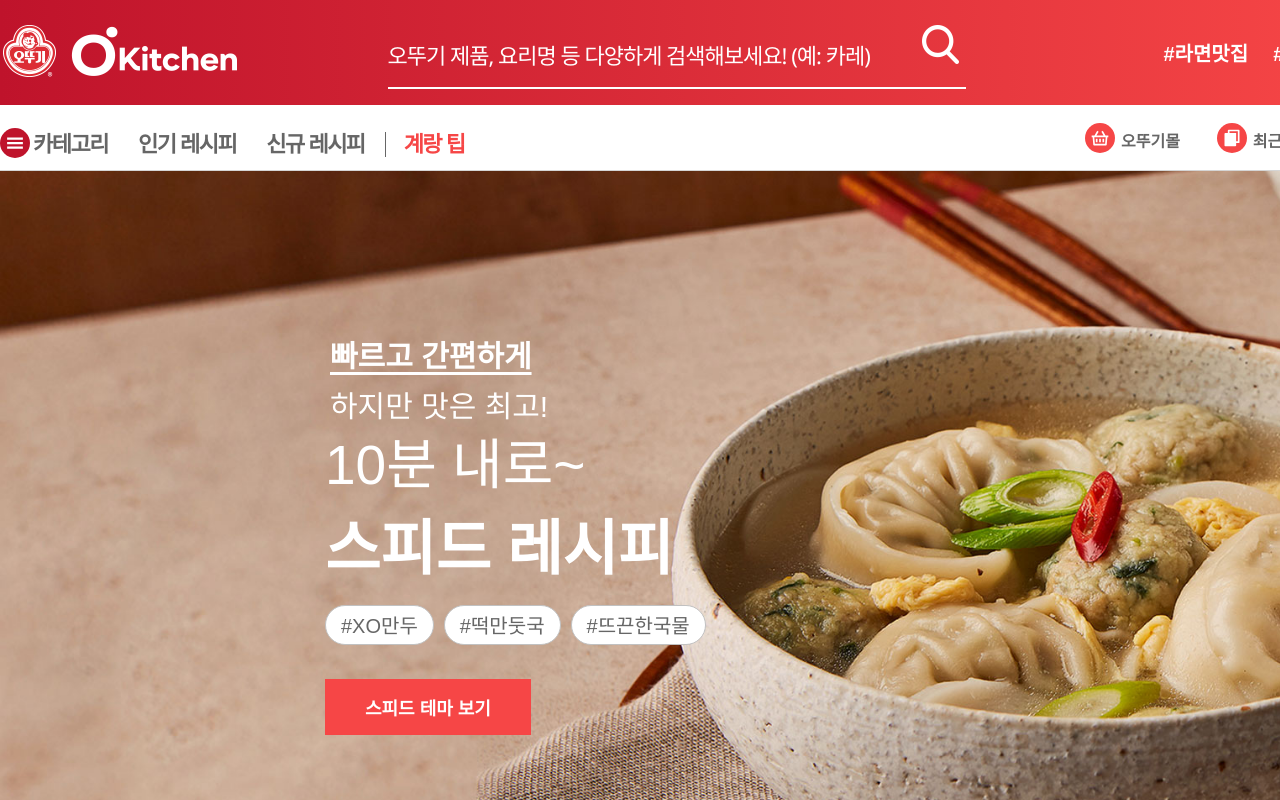
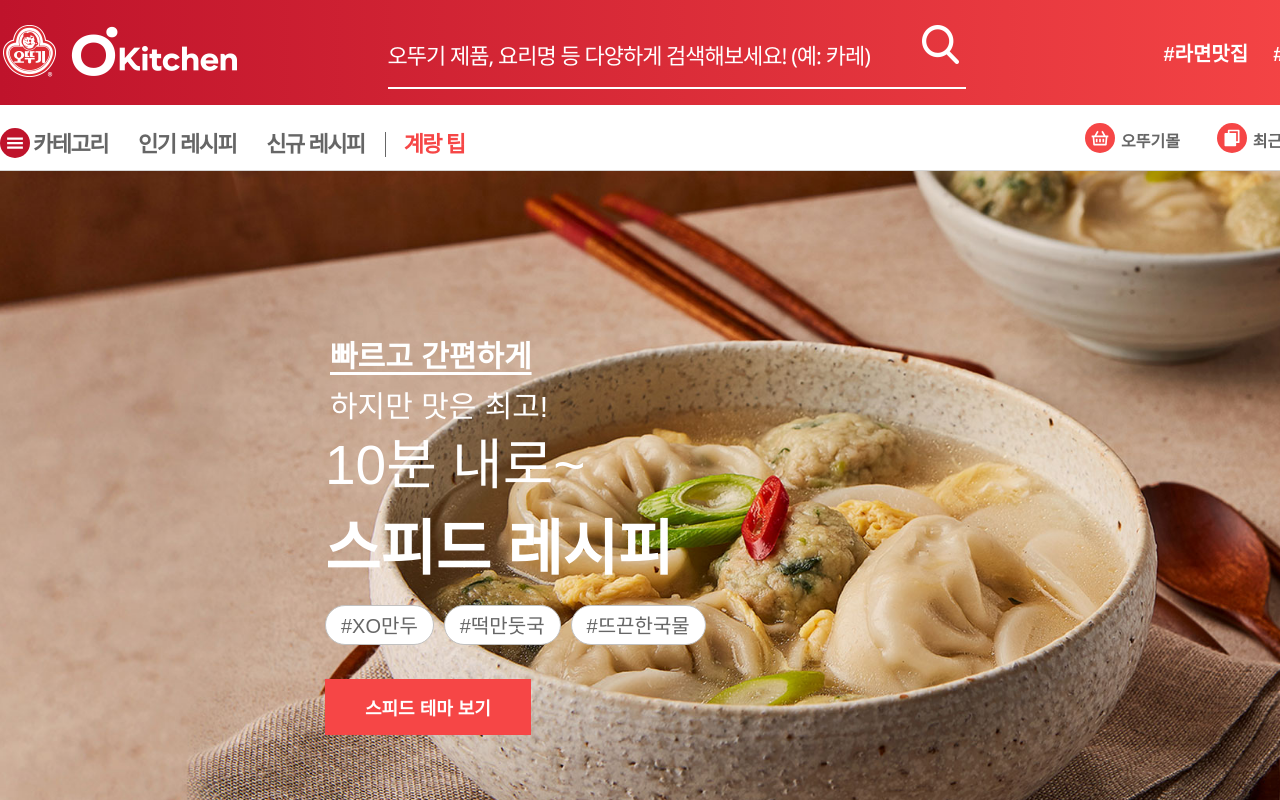
Before and after one commit to JYG00/React-WebProject-OkitchenClone, a React (Create React App) app: page / in a window 1280 px wide. Shown: the top 800 px of the page. Built offline with nearby package versions, Linux system fonts and the light colour scheme; a web font is replaced by a local one.

Commit message:
20220630 1300

```diff
--- a/src/main.jsx
+++ b/src/main.jsx
@@ -2,7 +2,7 @@ import React, { useEffect, useState } from 'react';
 import style from './main.module.css';
 import Footer from './footer';
 import { useRef } from 'react';
-import { useHistory } from 'react-router-dom';
+import { useHistory, useLocation } from 'react-router-dom';
 // 메인 슬라이드(carousel) 이미지
 import main01 from './img/main01.jpg';
 import main02 from './img/main02.jpg';
@@ -25,17 +25,19 @@ import { BsArrowRight } from 'react-icons/bs';
 function Main() {
   // 메인 슬라이드 객체
   const mainRef = useRef();
+  const mainSlideRef = useRef([]);
   // 메인 슬라이드 페이지 객체
   const pageRef = useRef();
   // 서브 슬라이드 객체
   const miniSlideRef = useRef();
   // 서브 슬라이드 페이지 객체
   const pageRef_sub = useRef();
+  const [recentlyArray, setRecentlyArray] = useState([]);
 
   const history = useHistory();
+  const location = useLocation();
 
   // 메인 슬라이드 포지션, 페이지, 자동유무
-  const [xPosition, setXPosition] = useState(-2000);
   const [page, setPage] = useState(1);
   const [isRunning, setRunning] = useState(true);
 
@@ -47,16 +49,46 @@ function Main() {
   const onClickLeft = () => {
     // 페이지 -1
     setPageNum(page - 1);
-    // 슬라이드가 왼쪽으로 이동
-    set(xPosition + 2000);
   };
   // 메인 슬라이드의 오른쪽 화살표 버튼을 누를경우
   const onClickRight = () => {
     // 페이지 +1
     setPageNum(page + 1);
-    // 슬라이드 오른쪽 이동
-    set(xPosition - 2000);
   };
+
+  // 자동 슬라이드 정지
+  const onClickStop = () => {
+    setRun(false);
+  };
+
+  // 자동 슬라이드 재생
+  const onClickPlay = () => {
+    setRun(true);
+  };
+
+  // 메인 슬라이드 위치 바뀌면 스타일 변경
+  useEffect(() => {
+    mainSlideRef.current.filter((ref) => ref.className === `${style.mainSlide_on}`).map((ref) => (ref.className = `${style.mainSlide}`));
+    mainSlideRef.current[page].className = `${style.mainSlide_on}`;
+
+    if (page === 8) {
+      setPageNum(1);
+    } else if (page === 0) {
+      setPageNum(7);
+    }
+  }, [page]);
+
+  // 자동 슬라이드
+  useEffect(() => {
+    // 자동유무
+    if (isRunning) {
+      // 5초마다 슬라이드가 오른쪽으로 이동
+      const interval = setInterval(() => {
+        setPageNum(page + 1);
+      }, 5000);
+      return () => clearInterval(interval);
+    }
+  });
 
   // 서브 슬라이드의 왼쪽 화살표 버튼을 누를경우
   const onClickMiniSlideLeft = () => {
@@ -74,15 +106,31 @@ function Main() {
     set_sub(xPosition_sub - 300);
   };
 
-  // 자동 슬라이드 정지
-  const onClickStop = () => {
-    setRun(false);
-  };
-
-  // 자동 슬라이드 재생
-  const onClickPlay = () => {
-    setRun(true);
-  };
+  // 서브 슬라이드 위치(xPosition_sub) 바뀌면 스타일도 맞게 변경
+  useEffect(() => {
+    // xPosition에 따라서 슬라이드 위치 변경
+    miniSlideRef.current.className = `${style.miniSlide_container_on}`;
+    miniSlideRef.current.style.transform = `translateX(${xPosition_sub}px)`;
+    // 마지막 페이지에서 첫 페이지로 부드럽게 이동
+    if (pageRef_sub.current.getAttribute('value') == 4) {
+      // 페이지를 1로 설정
+      setPageNum_sub(1);
+      miniSlideRef.current.className = `${style.miniSlide_container_off}`;
+      miniSlideRef.current.style.transform = `translateX(0px)`;
+      // 포지션도 처음값으로 설정
+      set_sub(-300);
+    }
+    // 첫 페이지에서 마지막 페이지로 부드럽게 이동
+    if (pageRef_sub.current.getAttribute('value') < 1) {
+      // 페이지를 3으로 설정
+      setPageNum_sub(3);
+      // 슬라이드가 이어지는 효과를 주기 위해서 transition:none 부여
+      miniSlideRef.current.className = `${style.miniSlide_container_off}`;
+      miniSlideRef.current.style.transform = `translateX(-1200px)`;
+      // 포지션도 페이지 7에 맞게 변경
+      set_sub(-900);
+    }
+  }, [xPosition_sub]);
 
   // 메인 슬라이드 클릭 시
   const onClickSlide = () => {
@@ -152,7 +200,6 @@ function Main() {
     const btn_value = e.target.value;
 
     const value = btn_value.replace('#', '');
-    // console.log(value);
 
     history.push({
       pathname: '/search',
@@ -161,9 +208,6 @@ function Main() {
   };
 
   // setState를 동기적 코드로 처리하기 위함
-  const set = (param) => {
-    setXPosition(param);
-  };
   const setPageNum = (param) => {
     setPage(param);
   };
@@ -176,71 +220,6 @@ function Main() {
   const setPageNum_sub = (param) => {
     setPage_sub(param);
   };
-
-  // 메인 슬라이드 위치(xPosition) 바뀌면 스타일도 맞게 변경
-  useEffect(() => {
-    // xPosition에 따라서 슬라이드 위치 변경
-    mainRef.current.className = `${style.mainImg_in}`;
-    mainRef.current.style.left = `${xPosition}px`;
-    // mainRef.current.style.transform = `translateX(${xPosition}px)`;
-    // 마지막 페이지에서 첫 페이지로 부드럽게 이동
-    if (pageRef.current.getAttribute('value') == 8) {
-      // 페이지를 1로 설정
-      setPageNum(1);
-      mainRef.current.className = `${style.mainImg_in_none}`;
-      mainRef.current.style.left = '0px';
-      // 포지션도 처음값으로 설정
-      set(-2000);
-    }
-    // 첫 페이지에서 마지막 페이지로 부드럽게 이동
-    if (pageRef.current.getAttribute('value') < 1) {
-      // 페이지를 7로 설정
-      setPageNum(7);
-      // 슬라이드가 이어지는 효과를 주기 위해서 transition:none 부여
-      mainRef.current.className = `${style.mainImg_in_none}`;
-      mainRef.current.style.left = '-16000px';
-      // 포지션도 페이지 7에 맞게 변경
-      set(-14000);
-    }
-  }, [xPosition]);
-
-  // 서브 슬라이드 위치(xPosition_sub) 바뀌면 스타일도 맞게 변경
-  useEffect(() => {
-    // xPosition에 따라서 슬라이드 위치 변경
-    miniSlideRef.current.className = `${style.miniSlide_container_on}`;
-    miniSlideRef.current.style.transform = `translateX(${xPosition_sub}px)`;
-    // 마지막 페이지에서 첫 페이지로 부드럽게 이동
-    if (pageRef_sub.current.getAttribute('value') == 4) {
-      // 페이지를 1로 설정
-      setPageNum_sub(1);
-      miniSlideRef.current.className = `${style.miniSlide_container_off}`;
-      miniSlideRef.current.style.transform = `translateX(0px)`;
-      // 포지션도 처음값으로 설정
-      set_sub(-300);
-    }
-    // 첫 페이지에서 마지막 페이지로 부드럽게 이동
-    if (pageRef_sub.current.getAttribute('value') < 1) {
-      // 페이지를 3으로 설정
-      setPageNum_sub(3);
-      // 슬라이드가 이어지는 효과를 주기 위해서 transition:none 부여
-      miniSlideRef.current.className = `${style.miniSlide_container_off}`;
-      miniSlideRef.current.style.transform = `translateX(-1200px)`;
-      // 포지션도 페이지 7에 맞게 변경
-      set_sub(-900);
-    }
-  }, [xPosition_sub]);
-
-  // 자동 슬라이드
-  useEffect(() => {
-    // 자동유무
-    if (isRunning) {
-      const interval = setInterval(() => {
-        // 5초마다 슬라이드가 오른쪽으로 이동
-        onClickRight();
-      }, 5000);
-      return () => clearInterval(interval);
-    }
-  });
 
   return (
     <div className={style.main}>
@@ -268,39 +247,39 @@ function Main() {
         </div>
         {/* 메인 슬라이드 이미지*/}
         <div className={style.mainImg_in} ref={mainRef}>
-          <div className={style.mainSlide} style={{ background: `url(${main07}) no-repeat center`, backgroundSize: 'cover' }} onClick={onClickSlide}></div>
-          <div className={style.mainSlide} style={{ background: `url(${main01}) no-repeat center`, backgroundSize: 'cover' }} onClick={onClickSlide}>
+          <div className={style.mainSlide} style={{ background: `url(${main07}) no-repeat center`, backgroundSize: 'cover' }} onClick={onClickSlide} ref={(elem) => (mainSlideRef.current[0] = elem)}></div>
+          <div className={style.mainSlide_on} style={{ background: `url(${main01}) no-repeat center`, backgroundSize: 'cover' }} onClick={onClickSlide} ref={(elem) => (mainSlideRef.current[1] = elem)}>
             <div>
               <MainSlideExp keyTop={'간편하지만 정성스러운 한끼!'} keyMiddle={'갓 지은 솥밥으로'} keyBottom={'맛있고 든든하게 영양 챙기기'} hashBtn={['#채식', '#카레토마토솥밥']} mainBtn={'레시피 바로 보기'} />
             </div>
           </div>
-          <div className={style.mainSlide} style={{ background: `url(${main02}) no-repeat center`, backgroundSize: 'cover' }} onClick={onClickSlide}>
+          <div className={style.mainSlide} style={{ background: `url(${main02}) no-repeat center`, backgroundSize: 'cover' }} onClick={onClickSlide} ref={(elem) => (mainSlideRef.current[2] = elem)}>
             <div>
               <MainSlideExp keyTop={'빠르고 간편하게'} keyMiddle={'하지만 맛은 최고!'} keyBottom={'10분 내로~ 스피드 레시피'} hashBtn={['#XO만두', '#떡만둣국', '#뜨끈한국물']} mainBtn={'스피드 테마 보기'} />
             </div>
           </div>
-          <div className={style.mainSlide} style={{ background: `url(${main03}) no-repeat center`, backgroundSize: 'cover' }} onClick={onClickSlide}>
+          <div className={style.mainSlide} style={{ background: `url(${main03}) no-repeat center`, backgroundSize: 'cover' }} onClick={onClickSlide} ref={(elem) => (mainSlideRef.current[3] = elem)}>
             <div>
               <MainSlideExp keyTop={'쉽고 빠르게'} keyMiddle={'따라 할 수 있는!'} keyBottom={'새내기 요리사 초보 레시피'} hashBtn={['#토마토 냉파스타', '#에그마요 샌드위치']} mainBtn={'왕초보 테마 보기'} />
             </div>
           </div>
-          <div className={style.mainSlide} style={{ background: `url(${main04}) no-repeat center`, backgroundSize: 'cover' }} onClick={onClickSlide}>
+          <div className={style.mainSlide} style={{ background: `url(${main04}) no-repeat center`, backgroundSize: 'cover' }} onClick={onClickSlide} ref={(elem) => (mainSlideRef.current[4] = elem)}>
             <div>
               <MainSlideExp keyTop={'오뚜기 간편식'} keyMiddle={'요리가 되는 팁!'} keyBottom={'요리의 업그레이드 셰프의 팁'} hashBtn={['#얼큰한', '#열라면', '#순두부열라면']} mainBtn={'셰프의 팁 테마 보기'} />
             </div>
           </div>
-          <div className={style.mainSlide} style={{ background: `url(${main05}) no-repeat center`, backgroundSize: 'cover' }} onClick={onClickSlide}>
+          <div className={style.mainSlide} style={{ background: `url(${main05}) no-repeat center`, backgroundSize: 'cover' }} onClick={onClickSlide} ref={(elem) => (mainSlideRef.current[5] = elem)}>
             <div>
               <MainSlideExp keyTop={'향신료의 매력에'} keyMiddle={'푹 빠지고 싶다면?'} keyBottom={'허브·스파이스 전문 도서관 라이브러리 H'} hashBtn={['#채식', '#카레토마토솥밥']} mainBtn={'자세한 이용 방법 보기'} color={'black'} />
             </div>
           </div>
-          <div className={style.mainSlide} style={{ background: `url(${main06}) no-repeat center`, backgroundSize: 'cover' }} onClick={onClickSlide}>
+          <div className={style.mainSlide} style={{ background: `url(${main06}) no-repeat center`, backgroundSize: 'cover' }} onClick={onClickSlide} ref={(elem) => (mainSlideRef.current[6] = elem)}>
             <div>
               <MainSlideExp keyTop={'간편하게 완성하는'} keyMiddle={'브런치 메뉴'} keyBottom={'더치베이비 펜케이크'} hashBtn={['#생일축하해', '#핫케이크']} mainBtn={'생일테마 바로가기'} />
             </div>
           </div>
-          <div className={style.mainSlide} style={{ background: `url(${main07}) no-repeat center`, backgroundSize: 'cover' }} onClick={onClickSlide}></div>
-          <div className={style.mainSlide} style={{ background: `url(${main01}) no-repeat center`, backgroundSize: 'cover' }} onClick={onClickSlide}>
+          <div className={style.mainSlide} style={{ background: `url(${main07}) no-repeat center`, backgroundSize: 'cover' }} onClick={onClickSlide} ref={(elem) => (mainSlideRef.current[7] = elem)}></div>
+          <div className={style.mainSlide} style={{ background: `url(${main01}) no-repeat center`, backgroundSize: 'cover' }} onClick={onClickSlide} ref={(elem) => (mainSlideRef.current[8] = elem)}>
             <div>
               <MainSlideExp keyTop={'간편하지만 정성스러운 한끼!'} keyMiddle={'갓 지은 솥밥으로'} keyBottom={'맛있고 든든하게 영양 챙기기'} hashBtn={['#채식', '#카레토마토솥밥']} mainBtn={'레시피 바로 보기'} />
             </div>
@@ -366,7 +345,7 @@ function Main() {
               </div>
               {/* 이미지2 */}
               <div className={style.miniSlide}>
-                <MiniSlide name={'옥수수 토스트'} hash={['#옥수수푸딩', '#콘스프']} background={mini02} />
+                <MiniSlide name={'옥수수 푸딩'} hash={['#옥수수푸딩', '#콘스프']} background={mini02} />
               </div>
               {/* 이미지3 */}
               <div className={style.miniSlide}>
@@ -608,7 +587,12 @@ export function MainSlideExp({ keyTop, keyMiddle, keyBottom, hashBtn, mainBtn, c
 
 // 미니 슬라이드 carousel 컨텐츠
 export function MiniSlide({ name, hash, background }) {
-  console.log(background);
+  const history = useHistory();
+
+  const onClick = () => {
+    history.push({ pathname: '/detail', state: { name: name } });
+  };
+
   return (
     <div>
       {/* 키즈셰프 레시피 */}
@@ -618,7 +602,7 @@ export function MiniSlide({ name, hash, background }) {
       </div>
       {/* 레시피 사진 */}
       <div className={style.kidsChef_img}>
-        <div style={{ width: '220px', height: '220px' }}>
+        <div style={{ width: '220px', height: '220px', cursor: 'pointer' }} onClick={onClick}>
           <img src={background} alt="레시피 사진" style={{ width: '100%', height: '100%', borderRadius: '220px' }} />
         </div>
       </div>
--- a/src/main.module.css
+++ b/src/main.module.css
@@ -2,7 +2,7 @@
   width: 100%;
   min-width: 1350px;
   height: 5000px;
-  background-color: chocolate;
+  /* background-color: chocolate; */
 }
 /* 메인이미지 */
 .mainImg {
@@ -10,7 +10,8 @@
   height: 725px;
   position: relative;
   overflow: hidden;
-  background-color: burlywood;
+  background-color: #f8f8f8;
+  z-index: 0;
 }
 /* 메인 슬라이드 화살표 버튼 */
 .mainImg .mainSlideBtn_container {
@@ -22,7 +23,6 @@
   position: absolute;
   display: flex;
   justify-content: space-between;
-
   top: 330px;
   width: 1550px;
 }
@@ -31,7 +31,7 @@
   height: 70px;
   background: url('./img/visual_arrow.png');
   cursor: pointer;
-  z-index: 10;
+  z-index: 15;
 }
 #mainSlideRight {
   background-position: right;
@@ -43,7 +43,7 @@
   top: 640px;
   display: flex;
   justify-content: flex-start;
-  z-index: 2;
+  z-index: 15;
   padding-left: 320px;
 }
 .mainImg .pageBtn {
@@ -69,25 +69,28 @@
   margin: 0 6px;
 }
 
-/* 메인 슬라이드 */
-.mainImg .mainImg_in {
-  transition: all 0.3s ease-in-out;
-  display: flex;
+.mainSlide {
   position: absolute;
-  width: 18000px;
-}
-.mainImg .mainImg_in_none {
-  position: absolute;
-  transition: none;
-  display: flex;
-  width: 18000px;
-}
-.mainSlide {
+  top: 0;
   width: 100%;
   height: 725px;
   display: flex;
   align-items: center;
   cursor: pointer;
+  opacity: 0;
+  transform: scale(1.2);
+}
+.mainSlide_on {
+  position: absolute;
+  opacity: 1;
+  top: 0;
+  width: 100%;
+  height: 725px;
+  display: flex;
+  align-items: center;
+  cursor: pointer;
+  z-index: 2;
+  transition: all 0.3s ease-out;
 }
 .mainSlide > div {
   position: absolute;
@@ -96,14 +99,13 @@
   display: flex;
   justify-content: center;
   align-items: center;
-  z-index: 3;
 }
 /* 메인 슬라이드 내용 MainSlideExp*/
 .MainSlideExp_container {
   width: 2000px;
   display: flex;
   justify-content: center;
-  z-index: 3;
+  /* z-index: 3; */
 }
 .MainSlideExp_container > div {
   width: 1350px;
```
Also changed, not shown: src/data/allDataList.js (+30 -0 lines).
